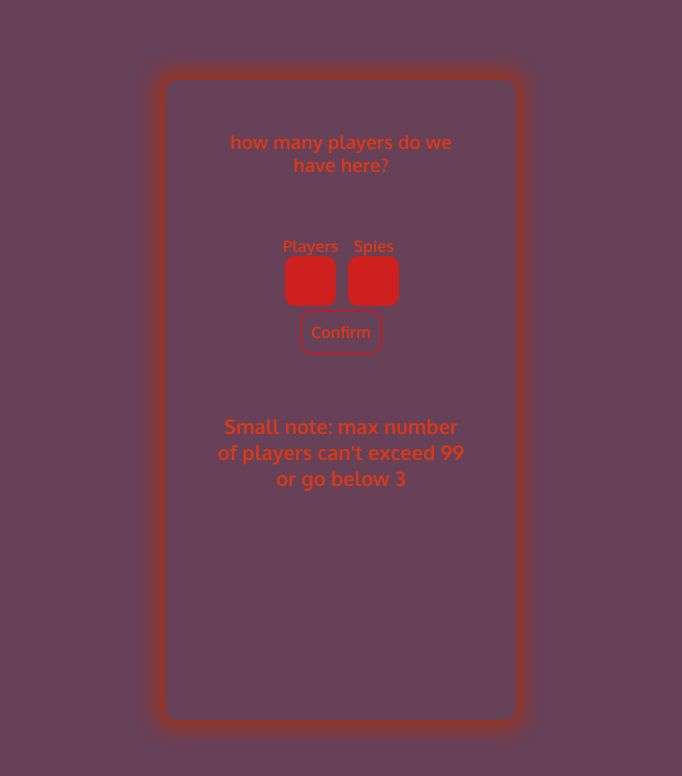
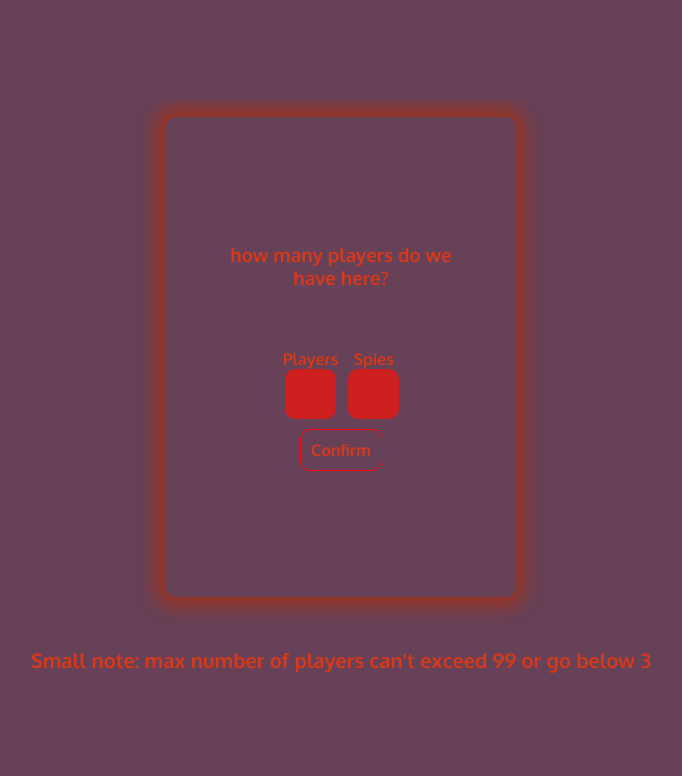
Before and after one commit to nickgabriadze/spy-game, a React (Vite) app: page / in a window 1280 px wide. Shown: the top 776 px of the page, without its empty margins (299-981 px from the left). Built offline with nearby package versions, Linux system fonts and the light colour scheme.

Commit message:
Fix - Made small adjustments to the card box's position

```diff
--- a/src/assets/components/card.tsx
+++ b/src/assets/components/card.tsx
@@ -12,6 +12,7 @@ export default function Card() {
 
     return (
         <>
+        <div className={cardStyles.cardBox}style={{display: 'flex', flexDirection:'column', justifyContent:'center', alignItems:'center', gap:'40px',  margin: 'auto', width:'100%'}}>
             <div className={cardStyles.card}>
                {<div className={cardStyles.welcome}>
 
@@ -47,11 +48,7 @@ export default function Card() {
                                 }))
                             }}>Confirm</div>
                         </div>}
-                    {confirm ? <p className={cardStyles.smallNote2}>
-                        Small note: max amount of time can't exceed 10 or go below 2
-                    </p> : <p className={cardStyles.smallNote1} >
-                        Small note: max number of players can't exceed 99 or go below 3
-                    </p>}
+
                     {confirm ? <div className={cardStyles.playButton} onClick={() => {
                         dispatch(setTimeDuration({
                             timeDuration: time > 1 ? time : 2
@@ -68,7 +65,13 @@ export default function Card() {
                 }
 
             </div>
-
+            <div className={cardStyles.welcomeNote}>{confirm ? <p className={cardStyles.smallNote2}>
+                        Small note: max amount of time can't exceed 10 or go below 2
+                    </p> : <p className={cardStyles.smallNote1} >
+                        Small note: max number of players can't exceed 99 or go below 3
+                    </p>}
+                    </div>
+                    </div>
         </>
     )
 }
--- a/src/assets/css/card.module.css
+++ b/src/assets/css/card.module.css
@@ -1,8 +1,7 @@
 .card {
-    position: absolute;
-    top: 50%;
-    left: 50%;
-    translate: -50% -50%;
+    display: flex;
+    justify-content: center;
+    align-items: center;
     height: 80%;
     width: 350px;
     -ms-filter: "progid:DXImageTransform.Microsoft.Shadow(Strength=18, Direction=0, Color=#9E331E)";
@@ -27,6 +26,21 @@
     padding: 50px;
     gap: 60px;
 
+}
+
+.welcomeNote{
+    font-family: 'Oxygen', 'sans-serif';
+    word-wrap: break-word;
+    text-align: center;
+    color: rgb(216, 57, 25);;
+    word-break: break-all;
+
+    display: flex;
+    flex-direction: column;
+    justify-content: center;
+    align-items: center;
+    padding: 10px;
+    gap: 60px;
 }
 
 h1{
@@ -62,12 +76,27 @@ input::-webkit-inner-spin-button {
 }
 
 .playButton{
-    margin-top: 5px;
+    margin-top: 10px;
     border: 1px solid red;
     width: fit-content;
     height: fit-content;
+
     padding: 10px;
     border-radius: 10px;
     cursor: pointer;
     text-align: center;
 }
+
+.cardBox{
+    width: 200px;
+    height: 600px;
+    position: absolute; /*Can also be `fixed`*/
+    left: 0;
+    right: 0;
+    top: 0;
+    bottom: 0;
+    margin: auto;
+    max-width: 100%;
+    max-height: 100%;
+    overflow: auto;
+}
```
